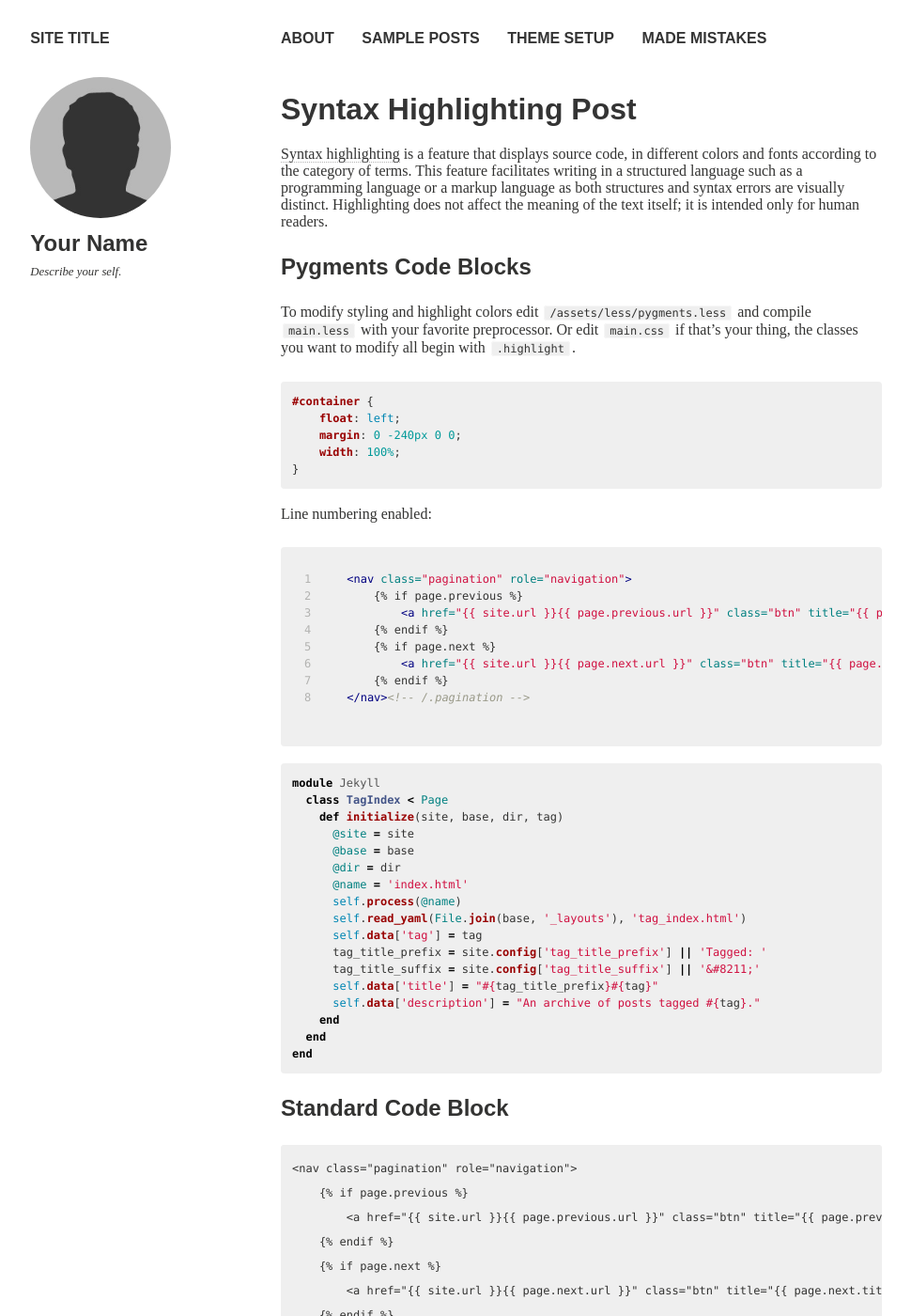
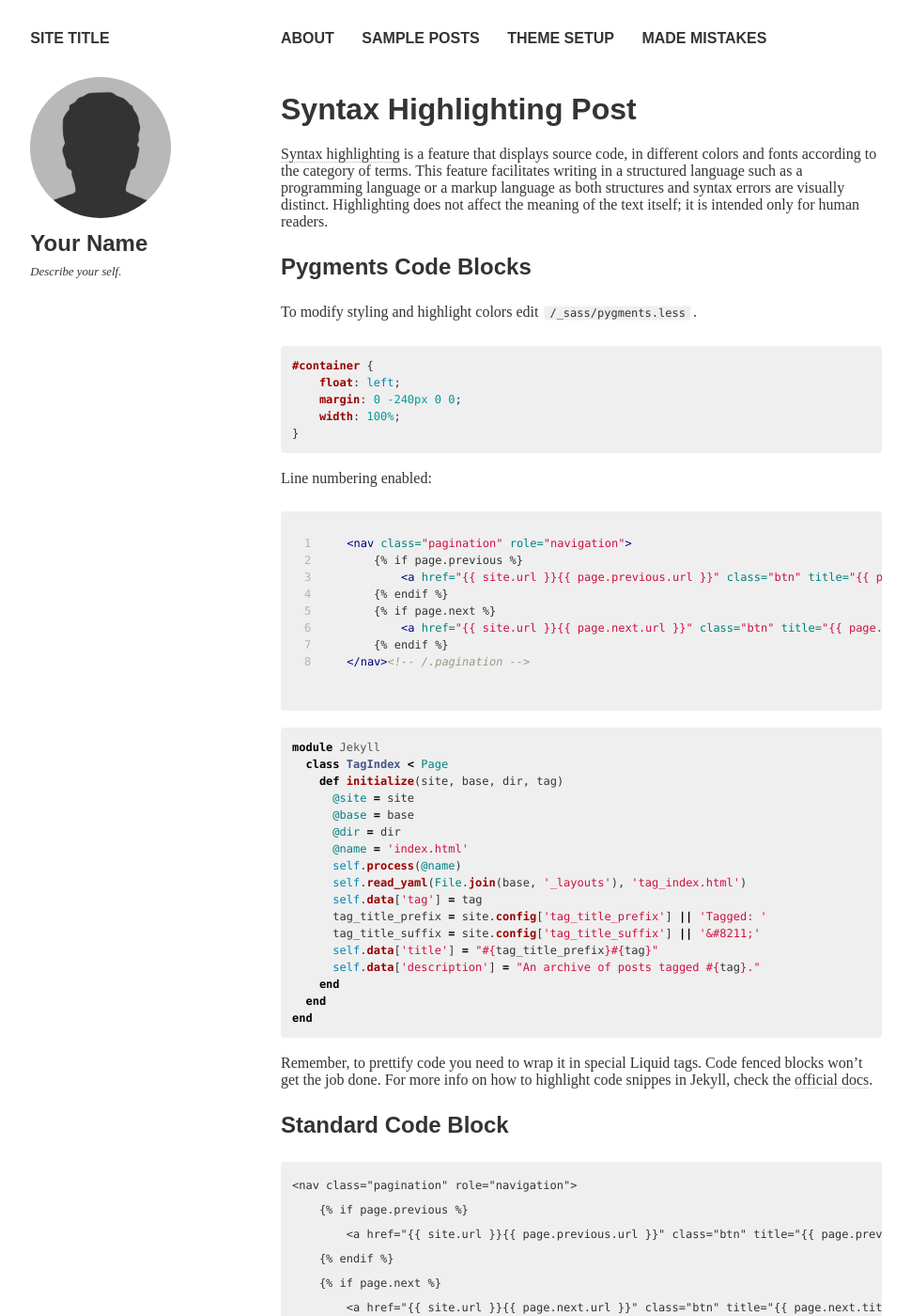
Before and after one commit to orenetar3/dgrtwo.github.com, a Jekyll site: the page built from _posts/2013-08-16-code-highlighting-post.md, in a window 1280 px wide and 1400 px high. Shown: the whole window at 94% size, without its empty margins (21-991 px from the left). Built offline with Jekyll 4.4.1, drawn with Linux system fonts in a browser that asks for light colours; nearby versions of some CDN libraries; some web fonts are replaced; some of the changed text lies outside the part shown.

Commit message:
Remove references to .less files

```diff
--- a/_posts/2013-08-16-code-highlighting-post.md
+++ b/_posts/2013-08-16-code-highlighting-post.md
@@ -10,7 +11,7 @@ comments: true
 
 ### Pygments Code Blocks
 
-To modify styling and highlight colors edit `/assets/less/pygments.less` and compile `main.less` with your favorite preprocessor. Or edit `main.css` if that's your thing, the classes you want to modify all begin with `.highlight`.
+To modify styling and highlight colors edit `/_sass/pygments.less`.
 
 {% highlight css %}
 #container {
@@ -55,6 +56,7 @@ module Jekyll
 end
 {% endhighlight %}
 
+Remember, to prettify code you need to wrap it in special Liquid tags. Code fenced blocks won't get the job done. For more info on how to highlight code snippes in Jekyll, check the [official docs](http://jekyllrb.com/docs/posts/#highlighting-code-snippets).
 
 ### Standard Code Block
 
```
Also changed, not shown: other parts of _posts/2013-08-16-code-highlighting-post.md (+1 -0 lines).
